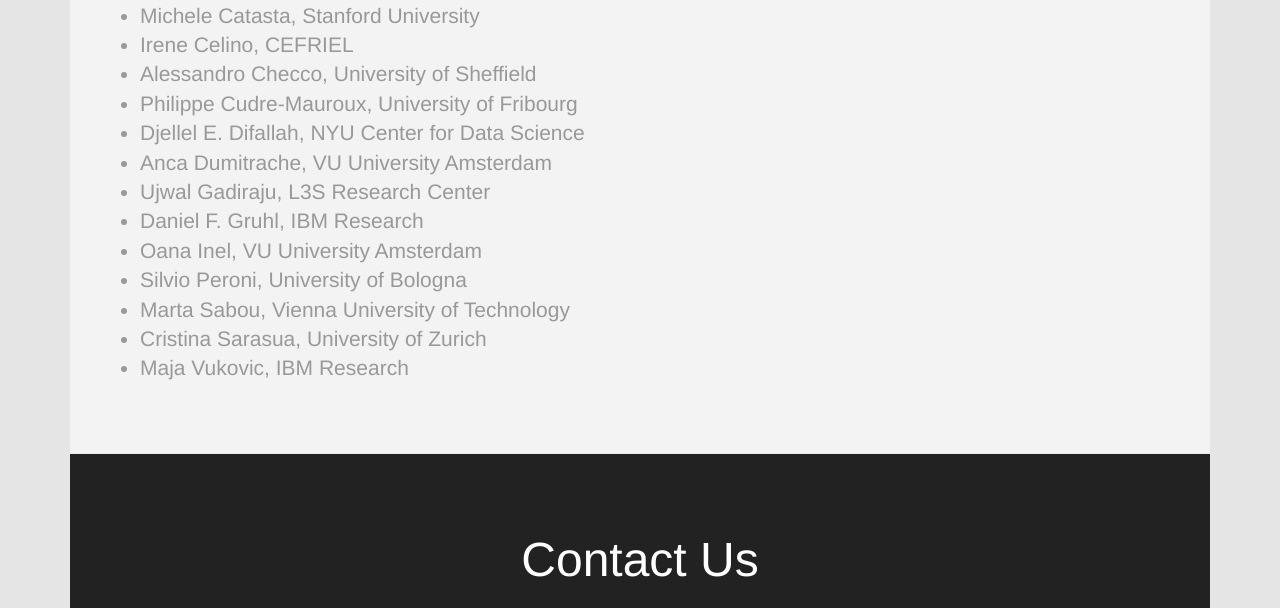
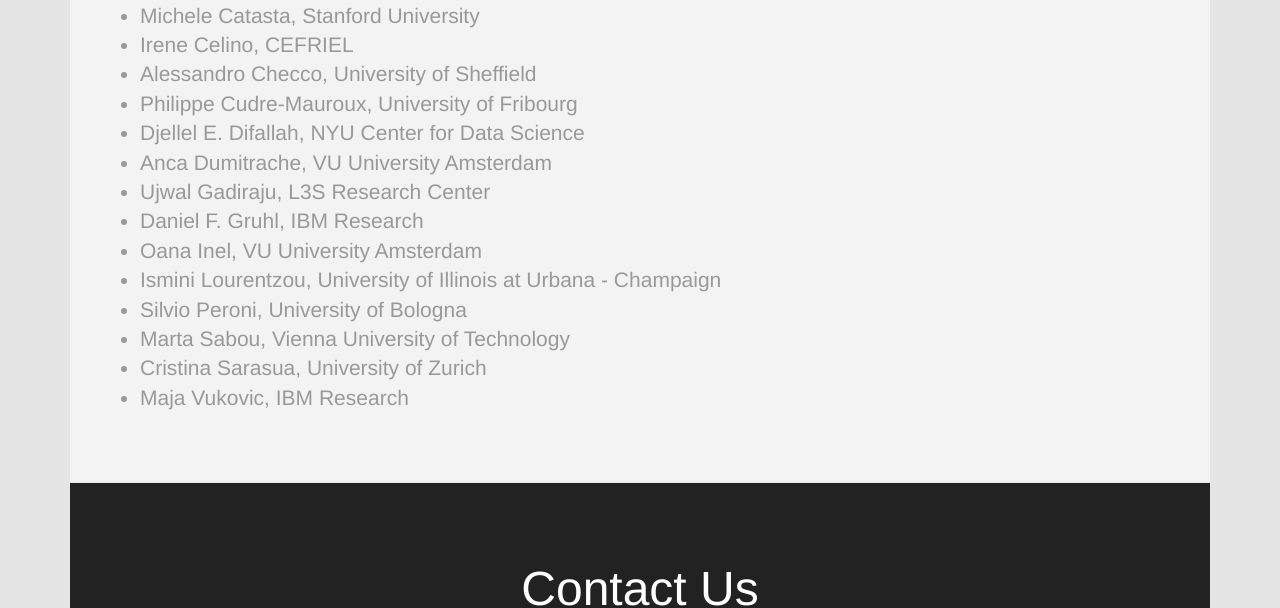
Before and after one commit to HumLworkshop/HumLworkshop.github.io, a plain HTML site: page index.html in a window 1280 px wide. Shown: the part 3203-3811 px from the top of the page. Drawn offline with Linux system fonts and the light colour scheme.

Commit message:
Update index.html

```diff
--- a/index.html
+++ b/index.html
@@ -306,6 +306,7 @@ All dates are 23:59 Hawaii Time
 <li>Ujwal Gadiraju, L3S Research Center</li>
 <li>Daniel F. Gruhl, IBM Research</li>
 <li>Oana Inel, VU University Amsterdam</li>
+<li>Ismini Lourentzou, University of Illinois at Urbana - Champaign </li>
 <li>Silvio Peroni, University of Bologna</li>
 <li>Marta Sabou, Vienna University of Technology</li>
 <li>Cristina Sarasua, University of Zurich</li>
```
